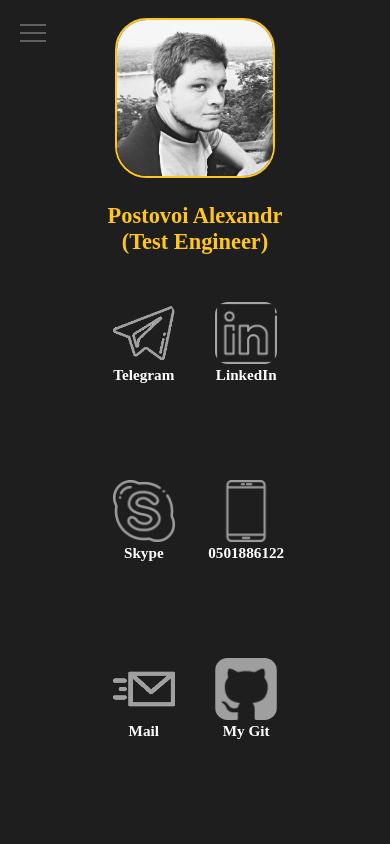
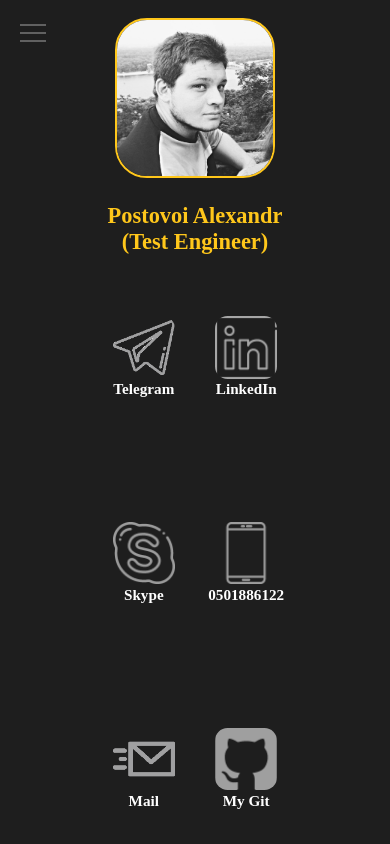
Before and after one commit to Postovoialex/Postovoialex.github.io, a plain HTML site: page index.html in a window 390 px wide. Shown: the top 844 px of the page. Drawn offline with nearby package versions, Linux system fonts and the light colour scheme.

Commit message:
Update style.css

```diff
--- a/style.css
+++ b/style.css
@@ -37,6 +37,7 @@ html {
     width: auto;
     height: 100%;
     display: grid;
+    -webkit-display: grid;
     grid-gap: 20px;
     grid-template-columns: repeat(3, 100px);
     margin: 10px;
@@ -366,7 +367,7 @@ html {
 
 @media (max-width: 600px) {
     .contact {
-        height: 90vh;
+        height: 100vh;
     }
 
     .contact img {
```
